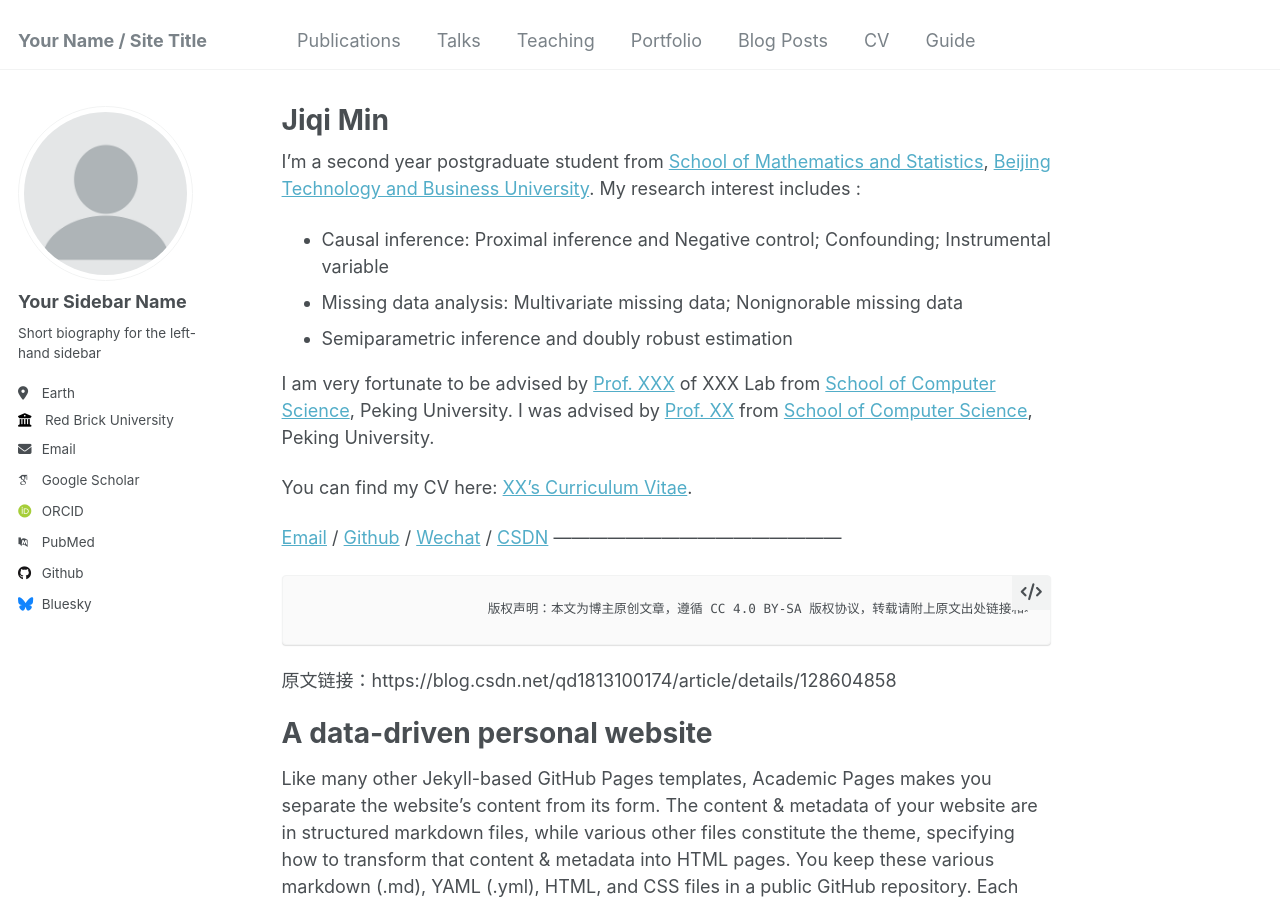
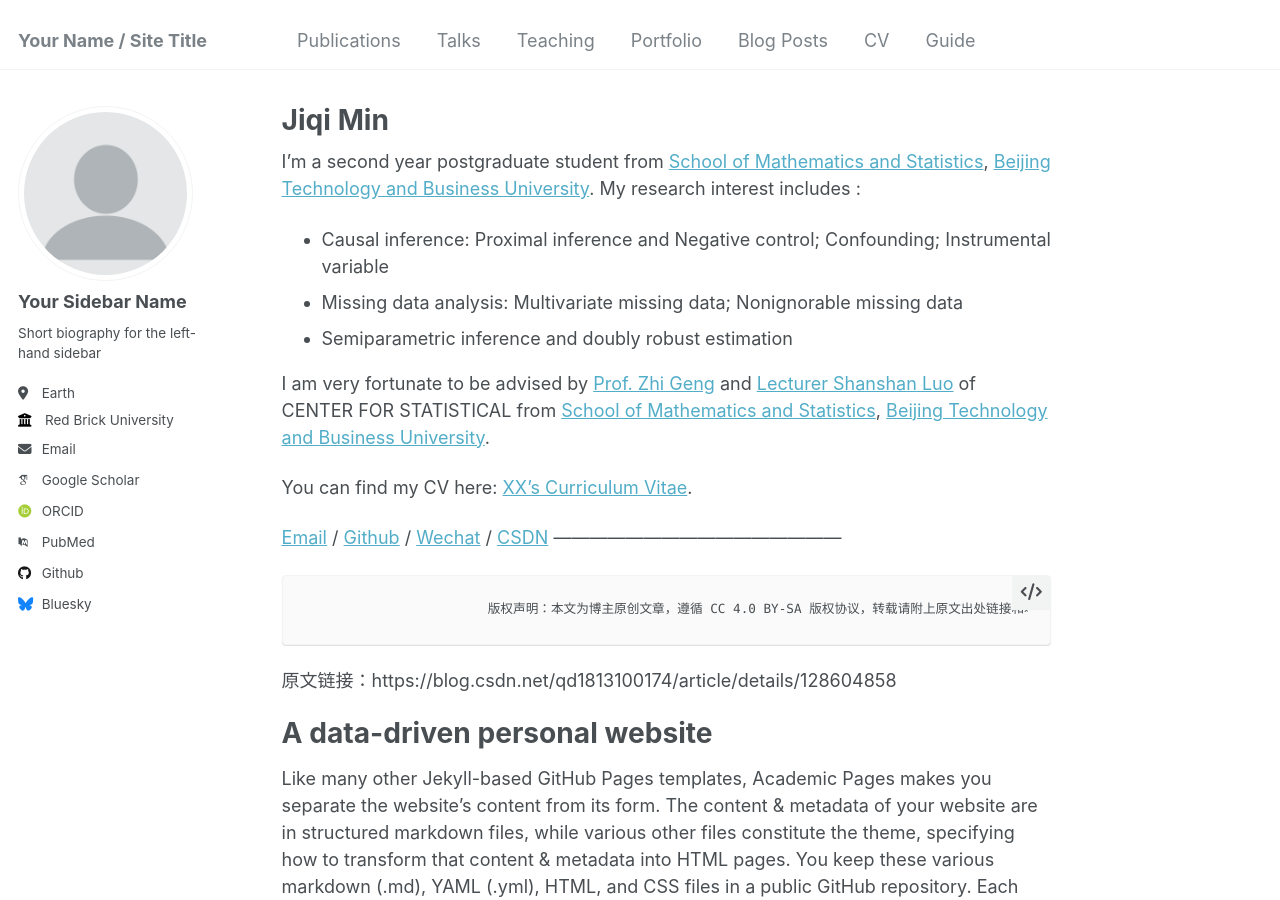
Before and after one commit to Fhoneysuckle/Fhoneysuckle.github.io, a Jekyll site: the page built from _pages/about.md, in a window 1280 px wide and 900 px high. Built offline with Jekyll 4.4.1, drawn with Linux system fonts in a browser that asks for light colours; some web fonts are replaced.

Commit message:
about.md

```diff
--- a/_pages/about.md
+++ b/_pages/about.md
@@ -13,7 +13,7 @@ I'm a second year postgraduate student from [School of Mathematics and Statistic
 - Missing data analysis: Multivariate missing data; Nonignorable missing data
 - Semiparametric inference and doubly robust estimation
 
-I am very fortunate to be advised by [Prof. XXX](https://www.XXX.com/) of XXX Lab from [School of Computer Science](https://cs.pku.edu.cn/), Peking University. I was advised by [Prof. XX](https://XXX.pku.edu.cn/) from [School of Computer Science](https://cs.pku.edu.cn/), Peking University.
+I am very fortunate to be advised by [Prof. Zhi Geng](https://stxy.btbu.edu.cn/szdw/yytjxsz/jsyytjx/008558e34652429397cacfe1061299cc.htm) and [Lecturer Shanshan Luo](https://shanshanluo.cn/)  of CENTER FOR STATISTICAL from [School of Mathematics and Statistics](https://stat-center.btbu.edu.cn/index.htm), [Beijing Technology and Business University](https://www.btbu.edu.cn/).
 
 You can find my CV here: [XX's Curriculum Vitae](../assets/Curriculum_Vitae.pdf).
 
```
